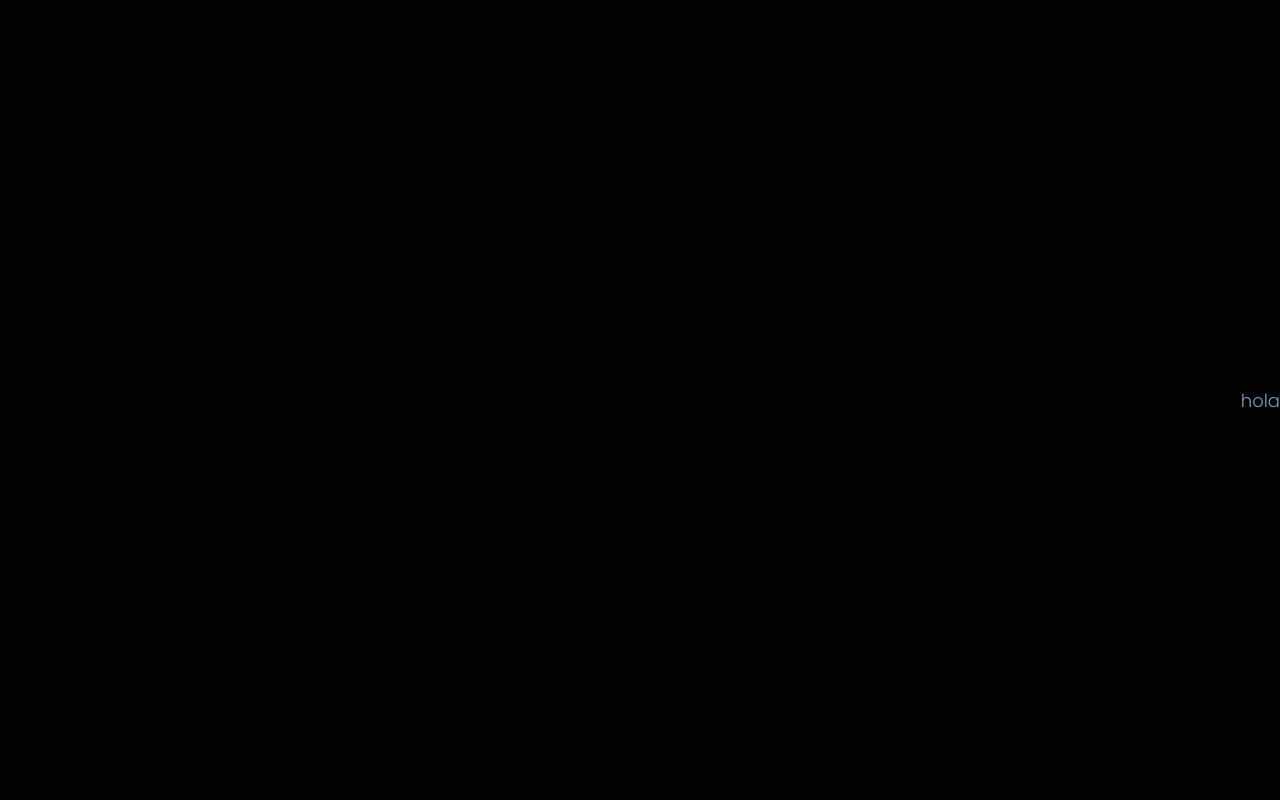
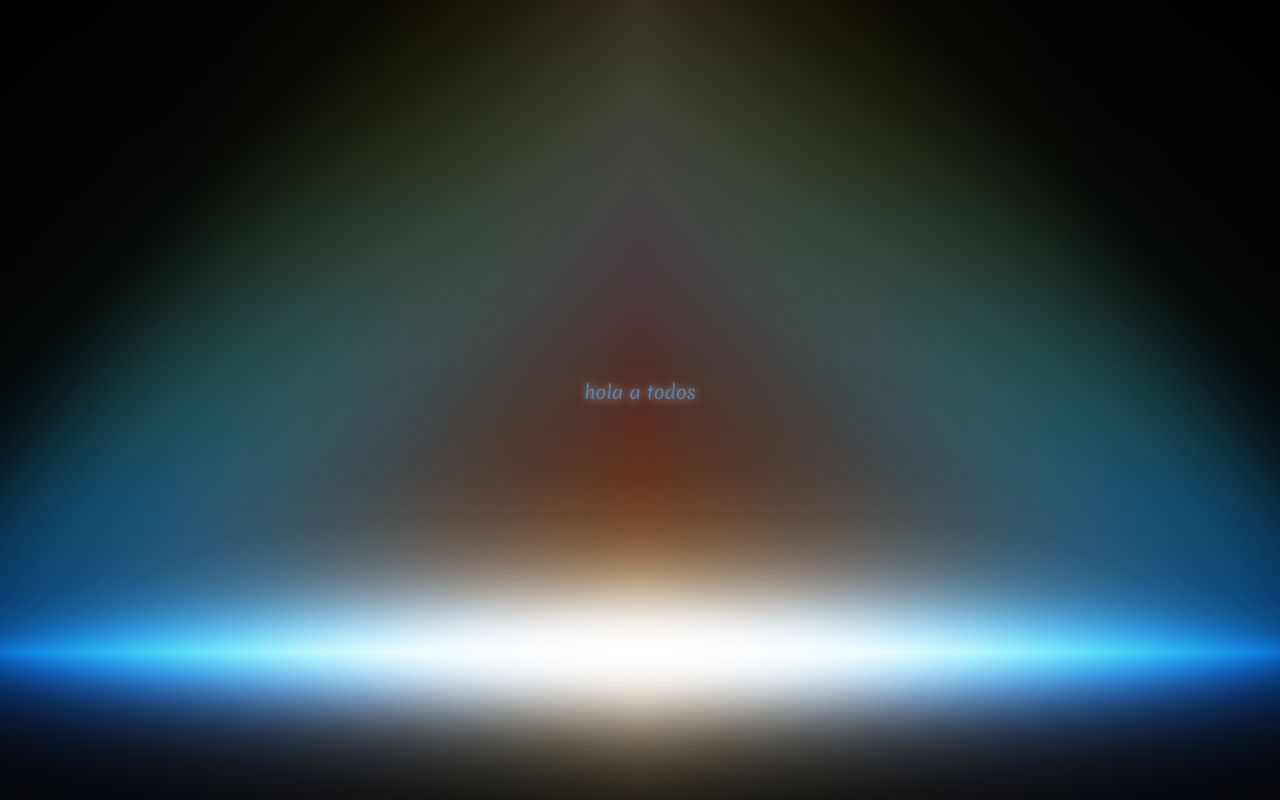
Before and after one commit to cris21512/MasterDev, a React (Vite) app in the folder MasterDev/: page / in a window 1280 px wide. Built offline with nearby package versions, Linux system fonts and the light colour scheme; a web font is replaced by a local one.

Commit message:
Update Home

```diff
--- a/MasterDev/src/Views/Home/Home.css
+++ b/MasterDev/src/Views/Home/Home.css
@@ -6,3 +6,8 @@
     align-items: center;
     flex-direction: row;
 }
+
+.Home-content{
+    position: absolute;
+    z-index: 10;
+}
--- a/MasterDev/src/Views/Home/Home.jsx
+++ b/MasterDev/src/Views/Home/Home.jsx
@@ -1,18 +1,23 @@
 import React, { useEffect } from "react";
-
-import "./Home.css";
-
 import { useTranslation } from "react-i18next";
 
 import Prism from "../../Backgrounds/Prism";
+import "./Home.css";
 
 const Home = () => {
     const [t, i18n] = useTranslation("global");
 
-    return(
+    return (
         <>
             <div className="Home-style">
-                    <div style={{ width: '100%', height: '100vh', position: 'relative', overflow: 'hidden' }}>
+                <div
+                    style={{
+                        width: "100%",
+                        height: "100vh",
+                        position: "relative",
+                        overflow: "hidden",
+                    }}
+                >
                     <Prism
                         animationType="hover"
                         timeScale={0.5}
@@ -25,10 +30,12 @@ const Home = () => {
                         glow={0.8}
                     />
                 </div>
-    <p>hola</p>
+                <section className="Home-content">
+                    <h1> hola a todos </h1>
+                </section>
             </div>
         </>
-    )
-}
+    );
+};
 
 export default Home;
```
Also changed, not shown: MasterDev/src/Components/CardsAnimation.jsx (added, +7 -0 lines). Lines whose indentation alone changed are shown as unchanged.
